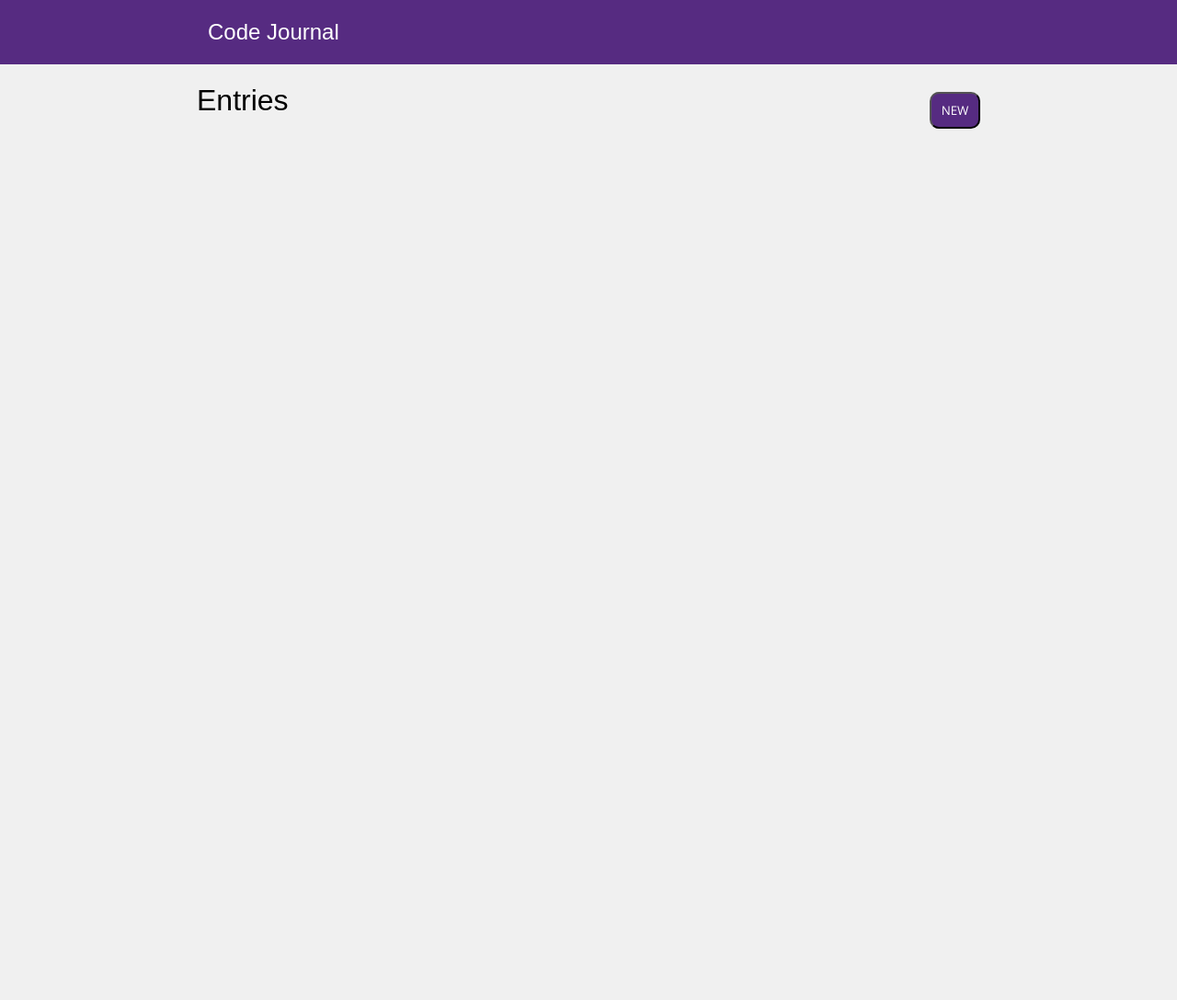
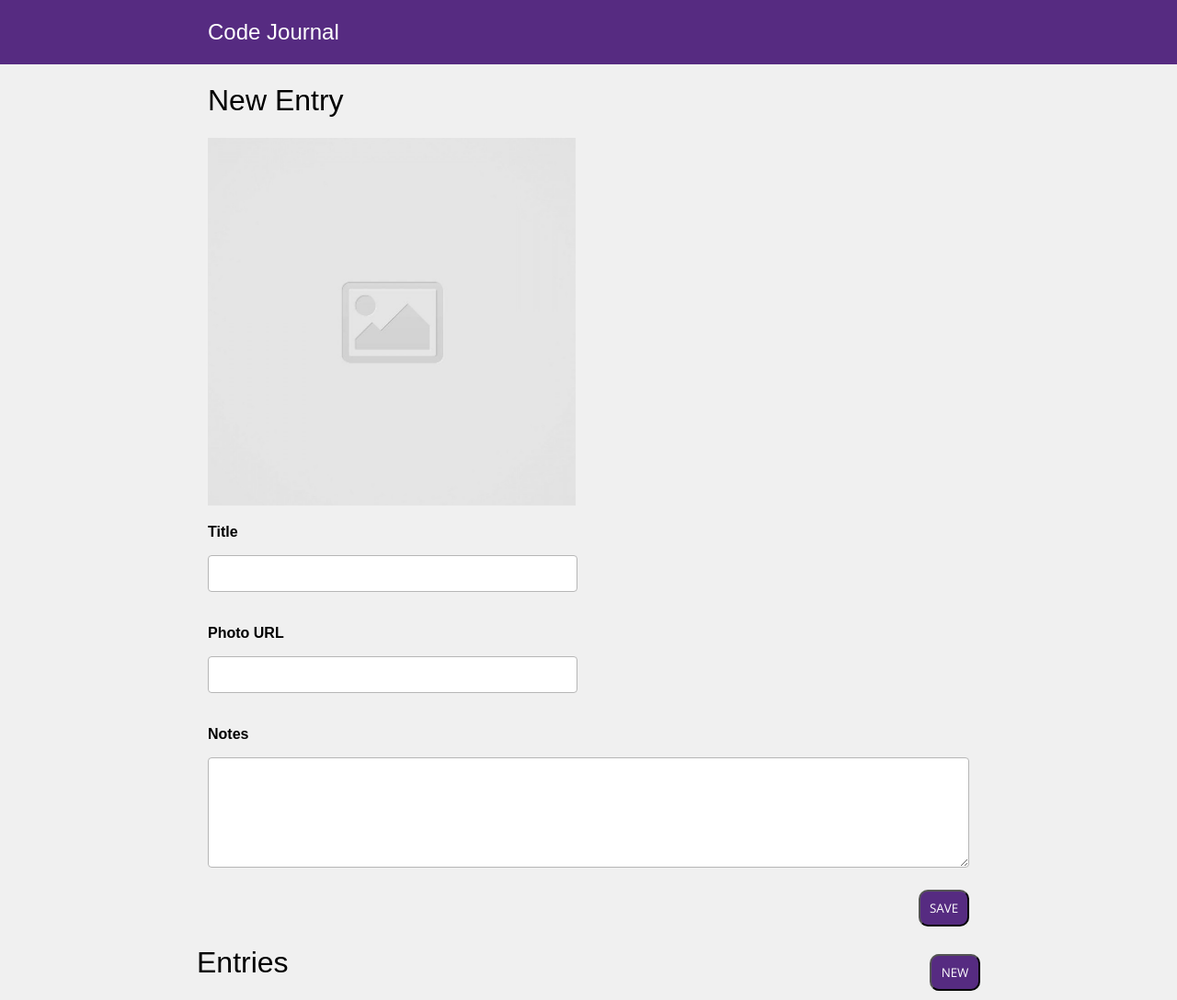
Before and after one commit to karen-bu/code-journal, a website: page index.html in a window 1280 px wide. Shown: the whole page at 92% size. Before the commit the page ends 800 px from the top, so only its background shows below. Drawn offline with nearby package versions, Linux system fonts and the light colour scheme; a web font is replaced by a local one.

Commit message:
issue 2: saving work to switch branches

```diff
--- a/index.html
+++ b/index.html
@@ -36,7 +36,7 @@
     </header>
 
     <main class="container">
-      <div class="new-entry hidden">
+      <div class="new-entry">
         <div class="row">
           <div class="column-full"><h1>New Entry</h1></div>
         </div>
```
Also changed, not shown: js/main.js (+4 -7 lines).
